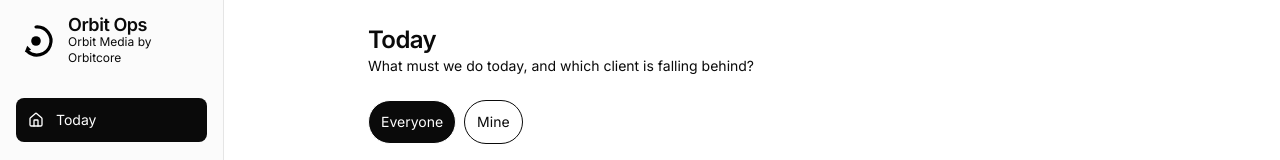
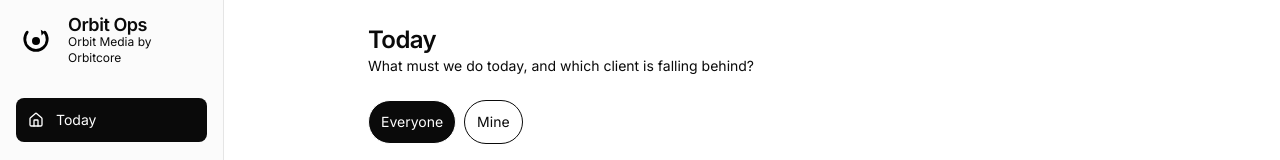
Before and after one commit to rajavikramaditya/orbit-ops, a Next.js app: page /today in a window 1280 px wide. Shown: the top 160 px of the page. Built offline with nearby package versions, Linux system fonts and the light colour scheme.

Commit message:
Fix logo: better SVG matching original, remove cropping

```diff
--- a/src/components/nav.tsx
+++ b/src/components/nav.tsx
@@ -27,7 +27,7 @@ export function Nav() {
           alt="Orbit Media"
           width={36}
           height={36}
-          className="rounded-full"
+          className="object-contain"
         />
         <div>
           <p className="font-semibold text-sm leading-none">Orbit Ops</p>
@@ -43,7 +43,7 @@ export function Nav() {
             alt="Orbit Media"
             width={40}
             height={40}
-            className="rounded-full"
+            className="object-contain"
           />
           <div>
             <h1 className="text-lg font-semibold tracking-tight leading-none">Orbit Ops</h1>
```
Also changed, not shown: public/logo.svg.
